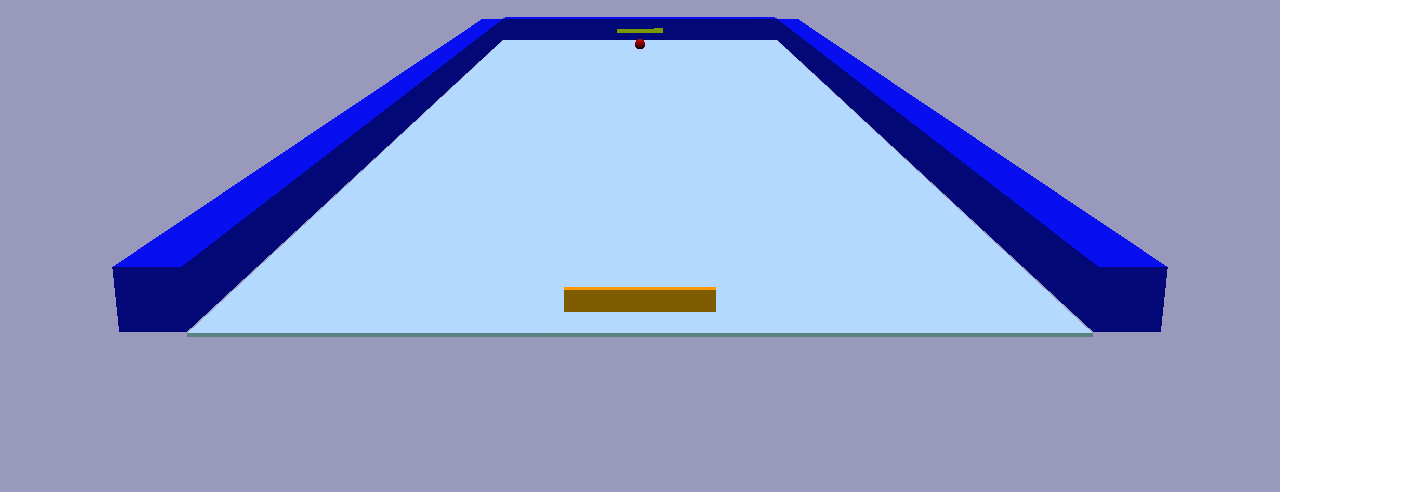
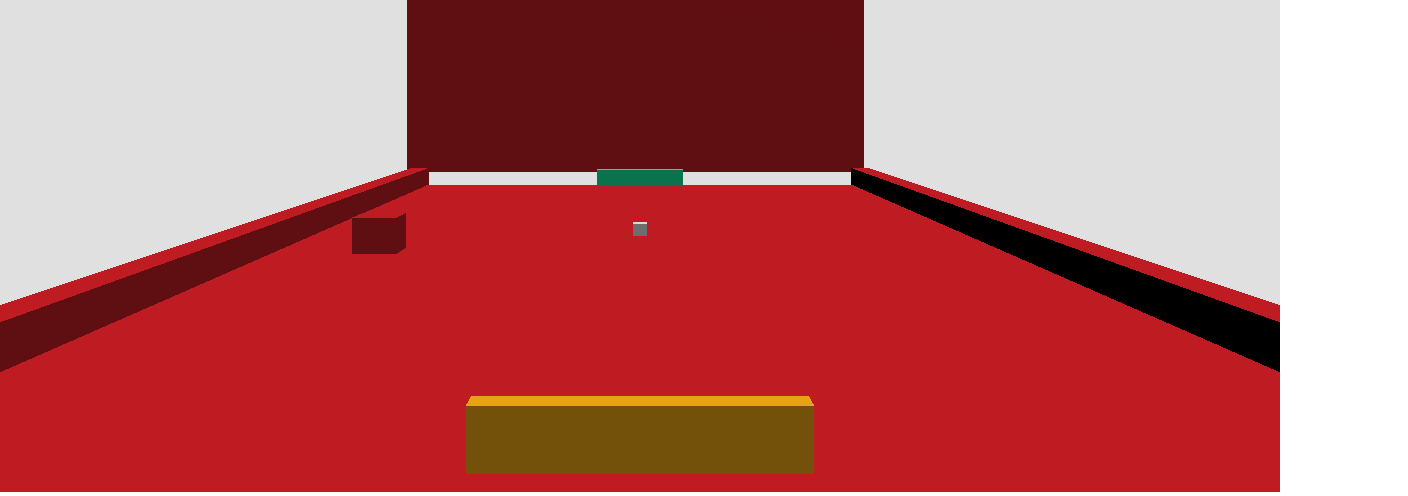
Before and after one commit to joaovalentee/ThreeJS-Game, a plain HTML site: page index.html in a window 1280 px wide. Shown: the part 308-804 px from the top of the page, 1408 px wide, since content can reach past the window. Drawn offline with Linux system fonts and the light colour scheme; animation ran at ten frames a second.

Commit message:
Quase Feito

```diff
--- /dev/null
+++ b/PointerLockControls.js
@@ -0,0 +1,69 @@
+/**
+ * @author mrdoob / http://mrdoob.com/
+ */
+
+THREE.PointerLockControls = function ( camera ) {
+
+	var scope = this;
+
+	camera.rotation.set( 0, 0, 0 );
+
+	var pitchObject = new THREE.Object3D();
+	pitchObject.add( camera );
+
+	var yawObject = new THREE.Object3D();
+	yawObject.position.y = 10;
+	yawObject.add( pitchObject );
+
+	var PI_2 = Math.PI / 2;
+
+	var onMouseMove = function ( event ) {
+
+		if ( scope.enabled === false ) return;
+
+		var movementX = event.movementX || event.mozMovementX || event.webkitMovementX || 0;
+		var movementY = event.movementY || event.mozMovementY || event.webkitMovementY || 0;
+
+		yawObject.rotation.y -= movementX * 0.002;
+		pitchObject.rotation.x -= movementY * 0.002;
+
+		pitchObject.rotation.x = Math.max( - PI_2, Math.min( PI_2, pitchObject.rotation.x ) );
+
+	};
+
+	this.dispose = function() {
+
+		document.removeEventListener( 'mousemove', onMouseMove, false );
+
+	};
+
+	document.addEventListener( 'mousemove', onMouseMove, false );
+
+	this.enabled = false;
+
+	this.getObject = function () {
+
+		return yawObject;
+
+	};
+
+	this.getDirection = function() {
+
+		// assumes the camera itself is not rotated
+
+		var direction = new THREE.Vector3( 0, 0, - 1 );
+		var rotation = new THREE.Euler( 0, 0, 0, "YXZ" );
+
+		return function( v ) {
+
+			rotation.set( pitchObject.rotation.x, yawObject.rotation.y, 0 );
+
+			v.copy( direction ).applyEuler( rotation );
+
+			return v;
+
+		};
+
+	}();
+
+};
--- a/new.js
+++ b/new.js
@@ -1,13 +1,33 @@
+/**
+ * Copyright (c) 2019
+ * Bruno Novo & João Valente
+ */
+
 // Tamanho dos cubos para o jogo
 var UNITWIDTH = 90,
     UNITHEIGHT = 45,
-    backgroundColor = 0x246ed0,
+    backgroundColor = 0xe0e0e0,
     groundColor = 0xc21c23,
     viewAngle = 40,
     near = 1,
-    far = 2000;
+    far = 2000,
+    PLAYERSPEED = 200, // How fast the player moves
+    direcaoBloco = 0,
+    collidableObjects = [],
+    PLAYERCOLLISIONDISTANCE = 20,
+    Largura_campo=500,
+    Comprimento_campo=1000,
+    score1=0,
+    score2=0;
+// Flags to determine which direction the player is moving
+var moveLeft = false;
+var moveRight = false;
 
-var camara, cena, renderer;
+scoreBoard = document.getElementById('scoreBoard');
+
+
+var camara, cena, renderer, fundo, direita, esquerda, player1, player2, cubo, relogio, delta, controlos;
+var velocidadeBloco = new THREE.Vector3(0,0,0);
 
 // Setup do jogo
 init();
@@ -15,6 +35,7 @@ animate();
 
 
 function init() {
+  relogio = new THREE.Clock();
   // Criar a cena
   cena = new THREE.Scene();
 
@@ -29,19 +50,28 @@ function init() {
   container.appendChild(renderer.domElement);
 
   // Definir a posiçao da camara
-  camara = new THREE.PerspectiveCamera( 50, this.width / this.height, 1, 10000 );
-  camara.position.z = 310
-  camara.position.y = 0
+  camara = new THREE.PerspectiveCamera( 40, window.innerWidth / window.innerHeight, 1, 10000 );
+  camara.position.z = 800;
+  camara.position.y = 100;
 
   //point camera on scene
-  camara.lookAt(new THREE.Vector3(0,0,0))
+  camara.lookAt(velocidadeBloco);
 
   cena.add(camara);
 
+  controls = new THREE.PointerLockControls(camara);
+  cena.add(controls.getObject());
+
   // Add the walls(cubes) of the maze
-  //createMazeCubes();
   criarFundo();
   paredeTraseira();
+  criarParedes();
+  sliders();
+  Cubo();
+  updateScoreBoard();
+
+  Bloqueio();
+  listenTeclasPressionadas();
 
   // Add lights to the scene
   luzes();
@@ -49,6 +79,15 @@ function init() {
   // Listen for if the window changes sizes and adjust
   window.addEventListener('resize', onWindowResize, false);
 
+}
+
+//movimento do computador(jogador)
+function computador_jogador() {
+if(player1.position.x - 100 > cubo.position.x) {
+   player1.position.x -= Math.min(player1.position.x - cubo.position.x, 4);
+ }else if(player1.position.x - 100 < cubo.position.x) {
+   player1.position.x += Math.min(cubo.position.x - player1.position.x, 4);
+ }
 }
 
 // Add lights to the scene
@@ -61,60 +100,216 @@ function luzes() {
 
 //  Criar o fundo do jogo
 function criarFundo() {
-    var fundoGeometria = new THREE.BoxGeometry(200, 1, 300),
+    var fundoGeometria = new THREE.BoxGeometry(Largura_campo, 1, Comprimento_campo),
         fundoMaterial = new THREE.MeshPhongMaterial({color: groundColor}),
         fundo = new THREE.Mesh(fundoGeometria, fundoMaterial);
     fundo.position.set(0,0,0);
-    cena.add(fundo)
+    cena.add(fundo);
 }
 
+
+
+
+
 function paredeTraseira() {
-    var fundoGeometria = new THREE.BoxGeometry(200, 200, 1),
-        fundoMaterial = new THREE.MeshPhongMaterial({color: 0x101010}),
+    var fundoGeometria = new THREE.BoxGeometry(Largura_campo+40, 250, 1),
+        fundoMaterial = new THREE.MeshPhongMaterial({color: groundColor}),
         fundo = new THREE.Mesh(fundoGeometria, fundoMaterial);
-    fundo.position.set(0,0,-300/2);
-    cena.add(fundo)
-}
-
-// Create the a cube and add it to the scene
-function createMazeCubes() {
-
-  // Make the shape of the cube that is UNITWIDTH wide/deep, and UNITHEIGHT tall
-  var cubeGeo = new THREE.BoxGeometry(UNITWIDTH, UNITHEIGHT, UNITWIDTH);
-  // Make the material of the cube and set it to blue
-  var cubeMat = new THREE.MeshPhongMaterial({
-    color: 0x81cfe0,
-  });
-
-  // Combine the geometry and material to make the cube
-  var cube = new THREE.Mesh(cubeGeo, cubeMat);
-  cena.add(cube);
-  // Update the cube's position
-  cube.position.y = UNITHEIGHT / 2;
-  cube.position.x = 0;
-  cube.position.z = -100;
-  // rotate the cube by 30 degrees
-  cube.rotation.y = degreesToRadians(30);
-}
-
-// Update the camera and renderer when the window changes size
-function onWindowResize() {
-
-  camara.aspect = window.innerWidth / window.innerHeight;
-  camara.updateProjectionMatrix();
-
-  renderer.setSize(window.innerWidth, window.innerHeight);
+    fundo.position.set(-5,140,-Comprimento_campo/2);
+    cena.add(fundo);
 
 }
 
+function criarParedes() {
+    var fundoGeometria = new THREE.BoxGeometry(20, 20, Comprimento_campo),
+        fundoMaterial = new THREE.MeshPhongMaterial({color: groundColor}),
+        esquerda = new THREE.Mesh(fundoGeometria, fundoMaterial),
+        direita = new THREE.Mesh(fundoGeometria, fundoMaterial);
+    esquerda.position.set(-Largura_campo/2-10,10,0);
+    direita.position.set(Largura_campo/2+10,10,0);
+    cena.add(direita);
+    cena.add(esquerda);
+}
+
+function sliders() {
+    var playersGeometria = new THREE.BoxGeometry(100, 20, 10),
+    playersMaterial = new THREE.MeshPhongMaterial({color: 0x15ea9c});
+    player1 = new THREE.Mesh(playersGeometria, playersMaterial);
+    player2 = new THREE.Mesh(playersGeometria, new THREE.MeshPhongMaterial({color: 0xeaa615}));
+    player1.position.set(0,10,-Comprimento_campo/2 + 20);
+    player2.position.set(0,10,Comprimento_campo/2 - 20);
+    cena.add(player1);
+    cena.add(player2);
+    collidableObjects.push(player1);
+    collidableObjects.push(player2);
+}
+
+function Cubo() {
+  var cuboGeometria = new THREE.BoxGeometry(10,10,10),
+      cuboMaterial = new THREE.MeshPhongMaterial({color: backgroundColor});
+  cubo = new THREE.Mesh(cuboGeometria,cuboMaterial);
+  cubo.position.set(0,5,0);
+  cena.add(cubo);
+  collidableObjects.push(cubo);
+}
+
+
+
+function Bloqueio(){
+
+  var cubeGeometry = new THREE.BoxGeometry(30, 30, 30);
+  var cubeMaterial =  new THREE.MeshPhongMaterial({color: groundColor});
+  var cube1 = new THREE.Mesh(cubeGeometry, cubeMaterial);
+
+  cube1.position.set(RandomXCube(), 10, RandomYCube());
+
+  cena.add(cube1);
+  collidableObjects.push(cube1);
+}
+
+function RandomXCube() {
+  return Math.random() * ((Largura_campo/2-50) - (-Largura_campo/2+50)) + (-Largura_campo/2+50);
+}
+
+function RandomYCube() {
+  return Math.random() * ((Comprimento_campo/2-50) - (-Comprimento_campo/2+50)) + (-Comprimento_campo/2+50);
+}
+
+
+function listenTeclasPressionadas() {
+  // Tecla pressionada
+
+  var teclaPressionada = function(event) {
+    switch (event.which) {
+      case 37: Esquerda();
+        break;
+      case 39: Direita();
+        break;
+      case 32:
+        reset()
+        break;
+    }
+  };
+
+  // Tecla solta
+  var teclaSolta = function(event) {
+  switch (event.which) {
+    case 37:player2.position.x -=20;
+      break;
+   case 39:player2.position.x += 20;
+      break;
+  }
+};
+
+// Add event listeners for when movement keys are pressed and released
+document.addEventListener('keydown', teclaSolta, false);
+document.addEventListener('keyup', teclaPressionada, false);
+}
+
+function Direita(){
+  if(player2.position.x +50 < Largura_campo/2){
+    player2.position.x += 2;
+  }
+
+}
+function Esquerda(){
+    player2.position.x -= 2;
+
+}
+
+function controlarCubo() {
+  if(!cubo.$velocity){
+    comecarMovimentoCubo();
+  }
+  atualizarPosicaoCubo();
+  if(cubo.position.z == player2.position.z && (cubo.position.x < player2.position.x+ 50 && cubo.position.x > player2.position.x - 50 ) ){
+    cubo.$velocity.x = (cubo.position.x - player2.position.x) / 5;
+    cubo.$velocity.z *= -1;
+  }
+  if(cubo.position.z == player1.position.z && (cubo.position.x < player1.position.x+ 50 && cubo.position.x > player1.position.x - 50 ) ){
+    cubo.$velocity.x = (cubo.position.x - player1.position.x) / 5;
+    cubo.$velocity.z *= -1;
+  }
+
+  if(cubo.position.z > player2.position.z+ 1000 ){
+    score1= score1+1;
+    updateScoreBoard();
+    reset();
+  }
+  if(cubo.position.z < player1.position.z -1000){
+    score2= score2+1;
+    updateScoreBoard();
+    reset();
+  }
+
+
+
+  if(isSideCollision()) {
+    cubo.$velocity.x *= -1;
+  }
+
+
+ /* if(cubo.position.x < cube1.position.x+15 && cubo.position.x > cube1.position.x-15 || cubo.position.z < cube1.position.z+15 && cubo.position.z > cube1.position.z-15){
+    cubo.$velocity.x = (cubo.position.x - cube1.position.x) / 5;
+    cubo.$velocity.z = (cubo.position.z - cube1.position.z) / 5;
+
+  }*/
+}
+
+
+// Ajuste do tamanho do ecra
+function onWindowResize() {
+  camara.aspect = window.innerWidth / window.innerHeight;
+  camara.updateProjectionMatrix();
+  renderer.setSize(window.innerWidth, window.innerHeight);
+}
+
+// Animar o jogo
 function animate() {
   render();
   // Keep updating the renderer
   requestAnimationFrame(animate);
+  controlarCubo();
+  computador_jogador();
+  //delta = relogio.getDelta();
+  //animateBlock(delta);
 }
+
+// Parar cubo
+function pararCubo() {
+  cubo.$stoped = true;
+}
+
+// Reset do Jogo
+function reset() {
+  console.log("reset");
+  cubo.position.set(0,10,0);
+  cubo.$velocity= null;
+}
+
+// Começao movimento do cubo
+function comecarMovimentoCubo() {
+  var direcao = Math.random() > 0.5 ? -1 : 1;
+  cubo.$velocity = {
+    x: 0,
+    z: direcao * 20
+  };
+}
+
+//Atualizar a posição do cubo
+function atualizarPosicaoCubo() {
+  var cuboPos = cubo.position;
+  cuboPos.x += cubo.$velocity.x;
+  cuboPos.z += cubo.$velocity.z;
+
+}
+
+
 
 // Render the scene
 function render() {
+  //requestAnimationFrame(render);
+
   renderer.render(cena, camara);
 }
 
@@ -127,3 +322,16 @@ function degreesToRadians(degrees) {
 function radiansToDegrees(radians) {
   return radians * 180 / Math.PI;
 }
+
+
+function isSideCollision() {
+  var cuboX = cubo.position.x,
+      metade = Largura_campo / 2;
+  return cuboX - 5 < -metade ||cuboX + 5 > metade;
+}
+
+
+
+function updateScoreBoard() {
+  scoreBoard.innerHTML = 'PC-' + score1 + '  vs  ' + score2+ '-Jogador' ;
+}
--- a/script.js
+++ /dev/null
@@ -1,274 +0,0 @@
-/**
- * Copyright (c) 2019
- * Bruno Novo & João Valente
- */
-
-console.clear();
-
-(function (window, document, THREE){
-  // "constants"...
-  var WIDTH = window.innerWidth,
-      HEIGHT = window.innerHeight,
-      VIEW_ANGLE = 45,
-      ASPECT = WIDTH / HEIGHT,
-      NEAR = 0.1,
-      FAR = 10000,
-      FIELD_WIDTH = 1200,
-      FIELD_LENGTH = 3000,
-      BALL_RADIUS = 20,
-      PADDLE_WIDTH = 200,
-      PADDLE_HEIGHT = 30,
-
-      //get the scoreboard element.
-      scoreBoard = document.getElementById('scoreBoard'),
-      ScoreBoard = document.getElementById('ScoreBoard'),
-
-      //declare members.
-      container, renderer, camera, mainLight,
-      scene, ball, paddle1, paddle2, field, running,
-      score = {
-        player1: 0,
-        player2: 0
-      };
-
-
-  function startBallMovement() {
-    var direction = Math.random() > 0.5 ? -1 : 1;
-    ball.$velocity = {
-      x: 0,
-      z: direction * 20
-    };
-    ball.$stopped = false;
-  }
-
-  function processCpuPaddle() {
-    var ballPos = ball.position,
-        cpuPos = paddle2.position;
-
-    if(cpuPos.x - 100 > ballPos.x) {
-      cpuPos.x -= Math.min(cpuPos.x - ballPos.x, 6);
-    }else if(cpuPos.x - 100 < ballPos.x) {
-      cpuPos.x += Math.min(ballPos.x - cpuPos.x, 6);
-    }
-  }
-
-  function processBallMovement() {
-    if(!ball.$velocity) {
-      startBallMovement();
-    }
-
-    if(ball.$stopped) {
-      return;
-    }
-
-    updateBallPosition();
-
-    if(isSideCollision()) {
-      ball.$velocity.x *= -1;
-    }
-
-    if(isPaddle1Collision()) {
-      hitBallBack(paddle1);
-    }
-
-    if(isPaddle2Collision()) {
-      hitBallBack(paddle2);
-    }
-    // APOS GOLOS
-    if(isPastPaddle1()) {
-      scoreBy('player2');
-      ball.position.z = 10000;
-    }
-
-    if(isPastPaddle2()) {
-      scoreBy('player1');
-      ball.position.z = 10000;
-    }
-  }
-
-  //Quando é golo
-  function isPastPaddle1() {
-    return ball.position.z > paddle1.position.z + 100;
-  }
-
-  function isPastPaddle2() {
-    return ball.position.z < paddle2.position.z - 100;
-  }
-
-  function updateBallPosition() {
-    var ballPos = ball.position;
-
-    //update the ball's position.
-    ballPos.x += ball.$velocity.x;
-    ballPos.z += ball.$velocity.z;
-
-    // add an arc to the ball's flight. Comment this out for boring, flat pong.
-   //ballPos.y = -((ballPos.z - 1) * (ballPos.z - 1) / 5000) + 435;
-  }
-
-  function isSideCollision() {
-    var ballX = ball.position.x,
-        halfFieldWidth = FIELD_WIDTH / 2;
-    return ballX - BALL_RADIUS < -halfFieldWidth || ballX + BALL_RADIUS > halfFieldWidth;
-  }
-
-  function hitBallBack(paddle) {
-    ball.$velocity.x = (ball.position.x - paddle.position.x) / 5;
-    ball.$velocity.z *= -1;
-  }
-
-  function isPaddle2Collision() {
-    return ball.position.z - BALL_RADIUS <= paddle2.position.z &&
-        isBallAlignedWithPaddle(paddle2);
-  }
-
-  function isPaddle1Collision() {
-    return ball.position.z + BALL_RADIUS >= paddle1.position.z &&
-        isBallAlignedWithPaddle(paddle1);
-  }
-
-  function isBallAlignedWithPaddle(paddle) {
-    var halfPaddleWidth = PADDLE_WIDTH / 2,
-        paddleX = paddle.position.x,
-        ballX = ball.position.x;
-    return ballX > paddleX - halfPaddleWidth &&
-        ballX < paddleX + halfPaddleWidth;
-  }
-
-  function scoreBy(playerName) {
-      addPoint(playerName);
-      updateScoreBoard();
-      stopBall();
-      setTimeout(reset, 2000);
-  }
-
-  function updateScoreBoard() {
-      scoreBoard.innerHTML = 'Player 1-' + score.player1 ;
-      ScoreBoard.innerHTML =  score.player2+ '-Player 2' ;
-  }
-
-  function stopBall(){
-    ball.$stopped = true;
-  }
-
-  function addPoint(playerName){
-    score[playerName]++;
-    console.log(score);
-  }
-
-  function startRender(){
-    running = true;
-    render();
-  }
-
-  function stopRender() {
-    running = false;
-  }
-
-  function render() {
-    if(running) {
-      requestAnimationFrame(render);
-
-      processBallMovement();
-      processCpuPaddle();
-
-      renderer.render(scene, camera);
-    }
-  }
-
-  function reset() {
-    ball.position.set(0,0,0);
-    ball.$velocity = null;
-  }
-
-  function init() {
-
-    container = document.getElementById('container');
-
-    renderer = new THREE.WebGLRenderer();
-    renderer.setSize(WIDTH, HEIGHT);
-    renderer.setClearColor(0x9999BB, 1);
-    container.appendChild(renderer.domElement);
-
-    camera = new THREE.PerspectiveCamera(VIEW_ANGLE, ASPECT, NEAR, FAR);
-    camera.position.set(0, 500, 2700);
-
-    scene = new THREE.Scene();
-    scene.add(camera);
-
-    var fieldGeometry = new THREE.CubeGeometry(FIELD_WIDTH, 5, FIELD_LENGTH, 1, 1, 1),
-        fieldMaterial = new THREE.MeshLambertMaterial({ color: 0xb3d9ff });
-    field = new THREE.Mesh(fieldGeometry, fieldMaterial);
-    field.position.set(0, -50, 0);
-
-    var paredeGeometry = new THREE.CubeGeometry(FIELD_WIDTH, 90, 90),
-        paredeMaterial = new THREE.MeshLambertMaterial({ color: 0x070eef });
-    parede = new THREE.Mesh(paredeGeometry, paredeMaterial);
-    parede.position.set(0,0,-FIELD_LENGTH/2 -45)
-    scene.add(parede)
-
-    paredeDireita = new THREE.Mesh(new THREE.CubeGeometry(90, 90, FIELD_LENGTH), paredeMaterial);
-    paredeDireita.position.set(FIELD_WIDTH/2 +45,0,0)
-    scene.add(paredeDireita)
-
-    paredeEsquerda = new THREE.Mesh(new THREE.CubeGeometry(90, 90, FIELD_LENGTH), paredeMaterial);
-    paredeEsquerda.position.set(-FIELD_WIDTH/2 -45,0,0)
-    scene.add(paredeEsquerda)
-i=0;
-    scene.add(field);
-    paddle1 = addPaddle(i);
-    paddle1.position.z = FIELD_LENGTH / 2;
-    i++;
-    paddle2 = addPaddle(i);
-    paddle2.position.z = -FIELD_LENGTH / 2;
-
-    var ballGeometry = new THREE.SphereGeometry(BALL_RADIUS, 16, 16),
-        ballMaterial = new THREE.MeshLambertMaterial({ color: 0xCC0000 });
-    ball = new THREE.Mesh(ballGeometry, ballMaterial);
-    scene.add(ball);
-
-    camera.lookAt(ball.position);
-
-    mainLight = new THREE.HemisphereLight(0xFFFFFF, 0x003300);
-    scene.add(mainLight);
-
-    camera.lookAt(ball.position);
-
-    updateScoreBoard();
-    startRender();
-
-    renderer.domElement.addEventListener('mousemove', containerMouseMove);
-    renderer.domElement.style.cursor = 'none';
-    //window.addEventListener('resize', onWindowResize , false);
-  }
-
-  function addPaddle(i) {
-    if ( i == 0)
-    {
-      var paddleGeometry = new THREE.CubeGeometry(PADDLE_WIDTH, PADDLE_HEIGHT, 10, 1, 1, 1),
-        paddleMaterial = new THREE.MeshLambertMaterial({ color: 0xff9900 }),
-        paddle = new THREE.Mesh(paddleGeometry, paddleMaterial);
-    }else{
-      var paddleGeometry = new THREE.CubeGeometry(PADDLE_WIDTH, PADDLE_HEIGHT, 10, 1, 1, 1),
-      paddleMaterial = new THREE.MeshLambertMaterial({ color: 0xf2ff00}),
-      paddle = new THREE.Mesh(paddleGeometry, paddleMaterial);
-  }
-    scene.add(paddle);
-    i++;
-    return paddle;
-
-  }
-
-  function containerMouseMove(e) {
-    var mouseX = e.clientX;
-    camera.position.x = paddle1.position.x = -((WIDTH - mouseX) / WIDTH * FIELD_WIDTH) + (FIELD_WIDTH / 2);
-  }
-
-  function onWindowResize(){
-    camera.aspect=window.innerWidth /window.innerHeight;
-    camera.updateProjectionMatrix();
-    render.setSize(window.innerWidth,window.innerHeight);
-}
-
-  init();
-})(window, window.document, window.THREE);
```
Also changed, not shown: game.js (deleted, +0 -57 lines), index.html (+27 -24 lines), 1 other file.
